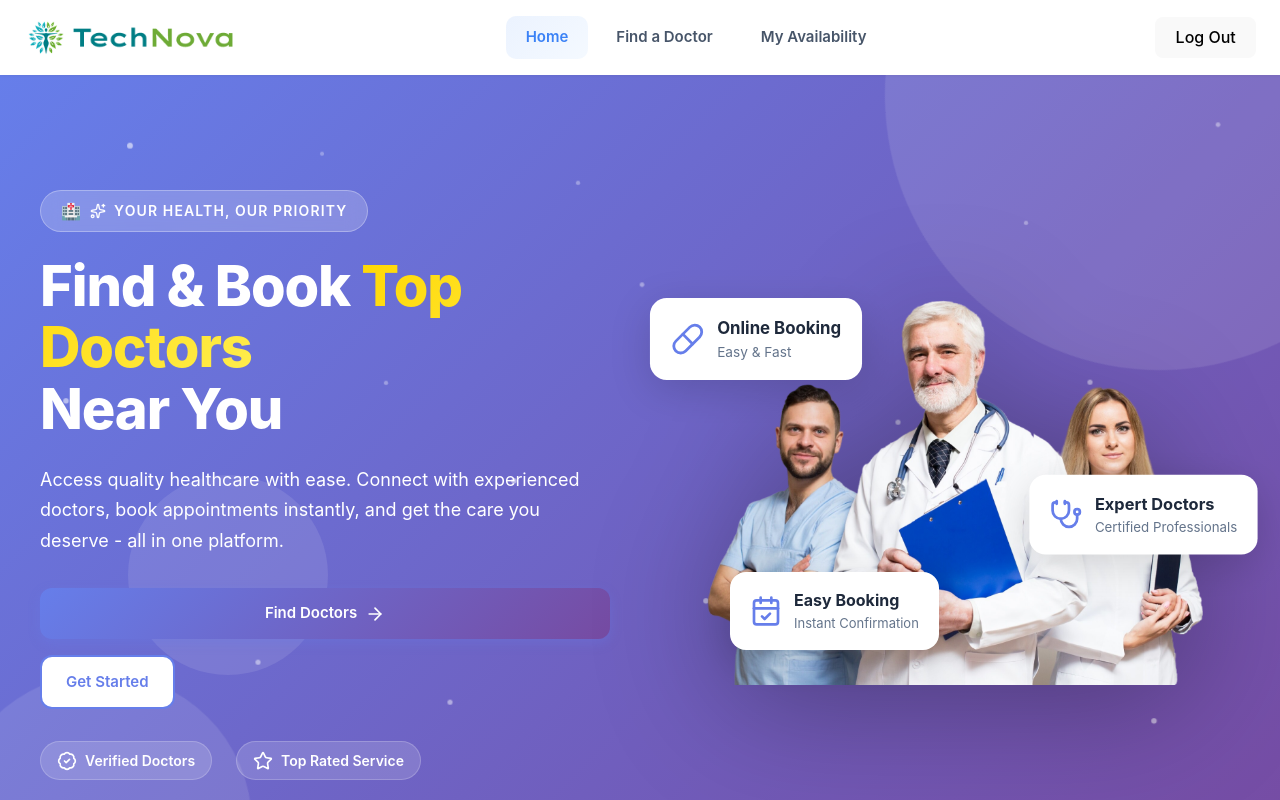
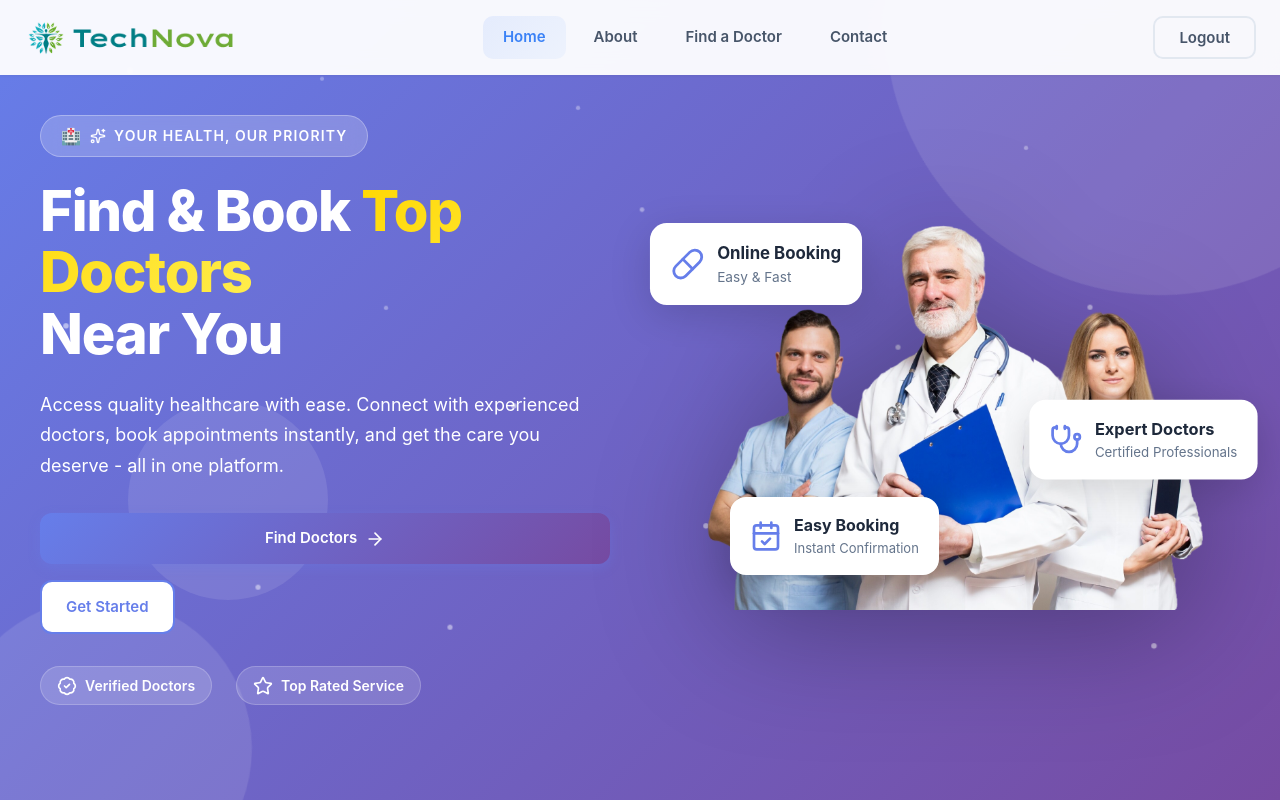
Before and after one commit to TechNova-Group-CNPMNC/FE-Online-Doctor-Appointment, a React (Vite) app: page / in a window 1280 px wide. Shown: the top 800 px of the page. Built offline with nearby package versions, Linux system fonts and the light colour scheme; sample sign-in values are in the browser's storage.

Commit message:
update role validate

```diff
--- a/src/components/Header/Header.jsx
+++ b/src/components/Header/Header.jsx
@@ -1,189 +1,205 @@
-import { useState, useEffect, useRef } from "react";
+import { useState } from "react";
 import { Link, useLocation } from "react-router-dom";
-import { Menu, X } from "lucide-react";
+import { isDoctor, isAuthenticated } from "../../util/jwtdecoder";
+import logo from "../../assets/logo.png";
 import "./Header.css";
-import logo from "../../assets/logo.png";
 
 const Header = () => {
-  const [isMenuOpen, setIsMenuOpen] = useState(false);
-  const [isScrolled, setIsScrolled] = useState(false);
-  const [isLoggedIn, setIsLoggedIn] = useState(
-    localStorage.getItem("token") ? true : false
-  );
+  const [isMobileMenuOpen, setIsMobileMenuOpen] = useState(false);
   const location = useLocation();
-  const headerRef = useRef(null);
+  const isAuth = isAuthenticated();
+  const isDoctorUser = isDoctor();
 
-  // tính chiều cao header
-  useEffect(() => {
-    if (headerRef.current) {
-      const headerHeight = headerRef.current.offsetHeight;
-      document.documentElement.style.setProperty(
-        "--header-height",
-        `${headerHeight}px`
-      );
-    }
-  }, []);
+  const isActive = (path) => location.pathname === path;
 
-  useEffect(() => {
-    const handleScroll = () => {
-      setIsScrolled(window.scrollY > 20);
+  const handleLogout = () => {
+    localStorage.removeItem("token");
+    window.location.href = "/";
   };
 
-    window.addEventListener("scroll", handleScroll);
-    return () => window.removeEventListener("scroll", handleScroll);
-  }, []);
-
-  useEffect(() => {
-    setIsMenuOpen(false);
-  }, [location]);
-
-  const toggleMenu = () => {
-    setIsMenuOpen(!isMenuOpen);
-  };
-
-  const navLinks = [
-    { name: "Home", path: "/" },
-    { name: "Find a Doctor", path: "/find-a-doctor" },
-  ];
-
-  // Add availability link for all logged-in users
-  // Backend will handle authorization
-  if (isLoggedIn) {
-    navLinks.push({ name: "My Availability", path: "/doctor/my-availability" });
-  }
-
   return (
-    <>
-      <div className="header-spacer" style={{ height: "var(--header-height)" }}></div>
-      <header
-        className={`header ${isScrolled ? "scrolled" : ""}`}
-        ref={headerRef}
-      >
+    <header className="header">
       <div className="header-container">
         <Link to="/" className="header-logo">
-            <img src={logo} alt="HealthCare Logo" />
+          <img src={logo} alt="Doctor Appointment" />
         </Link>
 
+        {/* Desktop Navigation */}
         <nav className="header-nav desktop-nav">
-            {navLinks.map((link) => (
+          <Link to="/" className={`nav-link ${isActive("/") ? "active" : ""}`}>
+            Home
+          </Link>
           <Link
-                key={link.name}
-                to={link.path}
+            to="/about"
+            className={`nav-link ${isActive("/about") ? "active" : ""}`}
+          >
+            About
+          </Link>
+          <Link
+            to="/find-a-doctor"
+            className={`nav-link ${isActive("/find-a-doctor") ? "active" : ""}`}
+          >
+            Find a Doctor
+          </Link>
+          <Link
+            to="/contact"
+            className={`nav-link ${isActive("/contact") ? "active" : ""}`}
+          >
+            Contact
+          </Link>
+          {isAuth && isDoctorUser && (
+            <Link
+              to="/doctor/my-availability"
               className={`nav-link ${
-                  location.pathname === link.path ? "active" : ""
+                isActive("/doctor/my-availability") ? "active" : ""
               }`}
             >
-                {link.name}
+              My Availability
             </Link>
-            ))}
+          )}
         </nav>
 
-          {!isLoggedIn && (
+        {/* Desktop Actions */}
         <div className="header-actions">
+          {!isAuth ? (
+            <>
               <Link to="/login" className="btn-login">
-                Log In
+                Login
               </Link>
               <Link to="/signup" className="btn-signup">
                 Sign Up
               </Link>
+            </>
+          ) : (
+            <button onClick={handleLogout} className="btn-login">
+              Logout
+            </button>
+          )}
+        </div>
+
+        {/* Mobile Menu Button */}
         <button
           className="mobile-menu-btn"
-                onClick={toggleMenu}
-                aria-label="Toggle menu"
+          onClick={() => setIsMobileMenuOpen(true)}
         >
-                {isMenuOpen ? <X size={24} /> : <Menu size={24} />}
+          <svg
+            width="24"
+            height="24"
+            viewBox="0 0 24 24"
+            fill="none"
+            stroke="currentColor"
+          >
+            <path
+              d="M3 12h18M3 6h18M3 18h18"
+              strokeWidth="2"
+              strokeLinecap="round"
+            />
+          </svg>
         </button>
-            </div>
-          )}
-          {isLoggedIn && (
-            <div className="header-actions">
-              <button
-                className="btn-logout"
-                onClick={() => {
-                  localStorage.removeItem("token");
-                  localStorage.removeItem("user");
-                  setIsLoggedIn(false);
-                  window.location.href = "/";
-                }}
-              >
-                Log Out
-              </button>
-              <button
-                className="mobile-menu-btn"
-                onClick={toggleMenu}
-                aria-label="Toggle menu"
-              >
-                {isMenuOpen ? <X size={24} /> : <Menu size={24} />}
-              </button>
-            </div>
-          )}
 
-          <nav
-            className={`header-nav mobile-nav ${isMenuOpen ? "active" : ""}`}
-          >
-            <div className="mobile-nav-overlay" onClick={toggleMenu}></div>
+        {/* Mobile Navigation */}
+        <div className={`mobile-nav ${isMobileMenuOpen ? "active" : ""}`}>
+          <div
+            className="mobile-nav-overlay"
+            onClick={() => setIsMobileMenuOpen(false)}
+          />
           <div className="mobile-nav-content">
             <div className="mobile-nav-header">
               <Link to="/" className="mobile-logo">
-                  <img src={logo} alt="HealthCare Logo" />
+                <img src="/logo.png" alt="Doctor Appointment" />
               </Link>
               <button
                 className="mobile-close-btn"
-                  onClick={toggleMenu}
-                  aria-label="Close menu"
+                onClick={() => setIsMobileMenuOpen(false)}
               >
-                  <X size={24} />
+                <svg
+                  width="24"
+                  height="24"
+                  viewBox="0 0 24 24"
+                  fill="none"
+                  stroke="currentColor"
+                >
+                  <path
+                    d="M18 6L6 18M6 6l12 12"
+                    strokeWidth="2"
+                    strokeLinecap="round"
+                  />
+                </svg>
               </button>
             </div>
+
             <div className="mobile-nav-links">
-                {navLinks.map((link, index) => (
               <Link
-                    key={link.name}
-                    to={link.path}
+                to="/"
+                className={`nav-link ${isActive("/") ? "active" : ""}`}
+                onClick={() => setIsMobileMenuOpen(false)}
+              >
+                Home
+              </Link>
+              <Link
+                to="/about"
+                className={`nav-link ${isActive("/about") ? "active" : ""}`}
+                onClick={() => setIsMobileMenuOpen(false)}
+              >
+                About
+              </Link>
+              <Link
+                to="/find-a-doctor"
                 className={`nav-link ${
-                      location.pathname === link.path ? "active" : ""
+                  isActive("/find-a-doctor") ? "active" : ""
                 }`}
-                    style={{ animationDelay: `${index * 0.1}s` }}
-                    onClick={() => setIsMenuOpen(false)}
+                onClick={() => setIsMobileMenuOpen(false)}
               >
-                    {link.name}
+                Find a Doctor
               </Link>
-                ))}
+              <Link
+                to="/contact"
+                className={`nav-link ${isActive("/contact") ? "active" : ""}`}
+                onClick={() => setIsMobileMenuOpen(false)}
+              >
+                Contact
+              </Link>
+              {isAuth && isDoctorUser && (
+                <Link
+                  to="/doctor/my-availability"
+                  className={`nav-link ${
+                    isActive("/doctor/my-availability") ? "active" : ""
+                  }`}
+                  onClick={() => setIsMobileMenuOpen(false)}
+                >
+                  My Availability
+                </Link>
+              )}
             </div>
-              {!isLoggedIn && (
+
             <div className="mobile-nav-actions">
-                  <Link to="/login" className="btn-login" onClick={toggleMenu}>
-                    Log In
+              {!isAuth ? (
+                <>
+                  <Link
+                    to="/login"
+                    className="btn-login"
+                    onClick={() => setIsMobileMenuOpen(false)}
+                  >
+                    Login
                   </Link>
                   <Link
                     to="/signup"
                     className="btn-signup"
-                    onClick={toggleMenu}
+                    onClick={() => setIsMobileMenuOpen(false)}
                   >
                     Sign Up
                   </Link>
-                </div>
-              )}
-              {isLoggedIn && (
-                <div className="mobile-nav-actions">
-                  <button
-                    className="btn-logout"
-                    onClick={() => {
-                      localStorage.removeItem("token");
-                      localStorage.removeItem("user");
-                      setIsLoggedIn(false);
-                      window.location.href = "/";
-                    }}
-                  >
-                    Log Out
+                </>
+              ) : (
+                <button onClick={handleLogout} className="btn-login">
+                  Logout
                 </button>
-                </div>
               )}
             </div>
-          </nav>
+          </div>
+        </div>
       </div>
     </header>
-    </>
   );
 };
 
--- /dev/null
+++ b/src/util/ProtectedRoute.jsx
@@ -0,0 +1,20 @@
+import React from "react";
+import { Navigate } from "react-router-dom";
+import { isAuthenticated, isDoctor } from "./jwtdecoder";
+
+const ProtectedRoute = ({ children, requireDoctor = false }) => {
+  const isAuth = isAuthenticated();
+  const isDoctorUser = isDoctor();
+
+  if (!isAuth) {
+    return <Navigate to="/login" replace />;
+  }
+
+  if (requireDoctor && !isDoctorUser) {
+    return <Navigate to="/" replace />;
+  }
+
+  return children;
+};
+
+export default ProtectedRoute;
--- /dev/null
+++ b/src/util/jwtdecoder.js
@@ -0,0 +1,87 @@
+import { jwtDecode } from "jwt-decode";
+
+/**
+ * Decode JWT token
+ * @param {string} token - JWT token string
+ * @returns {object|null} Decoded token payload or null if invalid
+ */
+export const decodeToken = (token) => {
+  try {
+    if (!token) return null;
+    const decoded = jwtDecode(token);
+    console.log("🔓 Decoded Token:", decoded);
+    return decoded;
+  } catch (error) {
+    console.error("❌ Error decoding token:", error);
+    return null;
+  }
+};
+
+/**
+ * Get user role from token
+ * @returns {string|null} User role or null
+ */
+export const getUserRole = () => {
+  const token = localStorage.getItem("token");
+  console.log("🎫 Token from localStorage:", token);
+
+  if (!token) return null;
+
+  const decoded = decodeToken(token);
+  const role = decoded?.role || decoded?.authorities?.[0] || null;
+  console.log("👤 User Role:", role);
+
+  return role;
+};
+
+/**
+ * Check if user is a doctor
+ * @returns {boolean}
+ */
+export const isDoctor = () => {
+  const role = getUserRole();
+  const result = role === "DOCTOR" || role === "ROLE_DOCTOR";
+  console.log("🩺 Is Doctor?", result, "- Role:", role);
+  return result;
+};
+
+/**
+ * Check if user is authenticated
+ * @returns {boolean}
+ */
+export const isAuthenticated = () => {
+  const token = localStorage.getItem("token");
+  console.log(
+    "🔐 Checking authentication, token:",
+    token ? "exists" : "not found"
+  );
+
+  if (!token) return false;
+
+  const decoded = decodeToken(token);
+  if (!decoded) return false;
+
+  // Check if token is expired
+  const currentTime = Date.now() / 1000;
+  const isValid = decoded.exp > currentTime;
+  console.log("⏰ Token expiry check:", {
+    exp: decoded.exp,
+    now: currentTime,
+    isValid: isValid,
+  });
+
+  return isValid;
+};
+
+/**
+ * Get user info from token
+ * @returns {object|null}
+ */
+export const getUserInfo = () => {
+  const token = localStorage.getItem("token");
+  if (!token) return null;
+
+  const info = decodeToken(token);
+  console.log("ℹ️ User Info:", info);
+  return info;
+};
```
Also changed, not shown: src/App.jsx (+6 -1 lines). Lines whose indentation alone changed are shown as unchanged.
